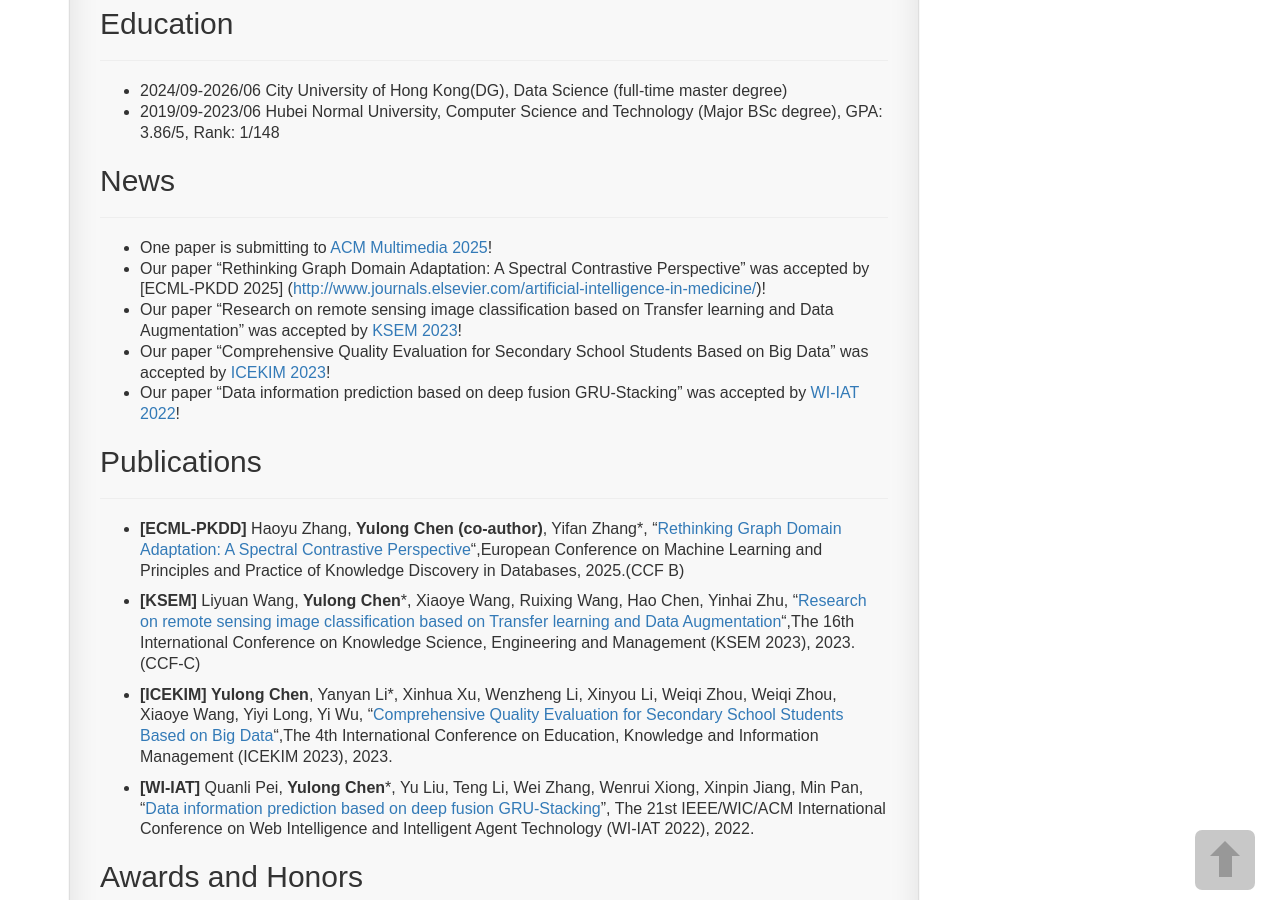
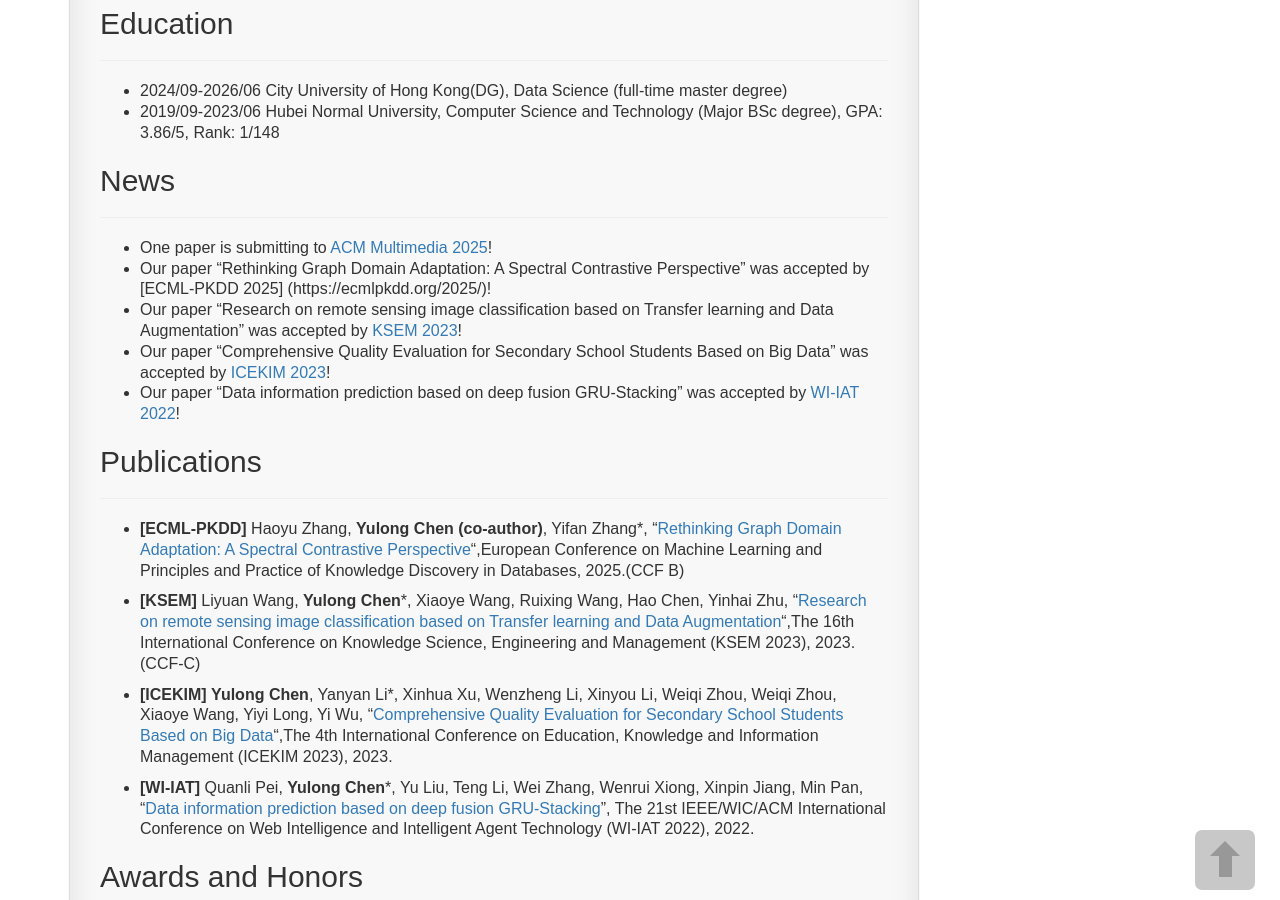
Before and after one commit to yulongC/yulongC.github.io, a Jekyll site: the page built from pages/1_homepage.md, in a window 1280 px wide and 900 px high, scrolled down 454 px. Built offline with Jekyll 4.4.1, drawn with Linux system fonts in a browser that asks for light colours; comment, search, counter and statistics services are not loaded; some of the changed lines change nothing that is shown.

Commit message:
Update 1_homepage.md

```diff
--- a/pages/1_homepage.md
+++ b/pages/1_homepage.md
@@ -26,7 +26,7 @@
 
 ---
 * One paper is submitting to [ACM Multimedia 2025](https://acmmm2025.org/)!
-* Our paper "Rethinking Graph Domain Adaptation: A Spectral Contrastive Perspective" was accepted by [ECML-PKDD 2025] ([http://www.journals.elsevier.com/artificial-intelligence-in-medicine/](https://ecmlpkdd.org/2025/))!
+* Our paper "Rethinking Graph Domain Adaptation: A Spectral Contrastive Perspective" was accepted by [ECML-PKDD 2025] (https://ecmlpkdd.org/2025/)!
 * Our paper "Research on remote sensing image classification based on Transfer learning and Data Augmentation" was accepted by [KSEM 2023](https://www.ksem2023.conferences.academy/)!
 * Our paper "Comprehensive Quality Evaluation for Secondary School Students Based on Big Data" was accepted by [ICEKIM 2023](https://www.researchgate.net/publication/372012950_Comprehensive_Quality_Evaluation_for_Secondary_School_Students_Based_on_Big_Data)!
 * Our paper "Data information prediction based on deep fusion GRU-Stacking" was accepted by [WI-IAT 2022](https://ieeexplore.ieee.org/document/10101961)!
```
